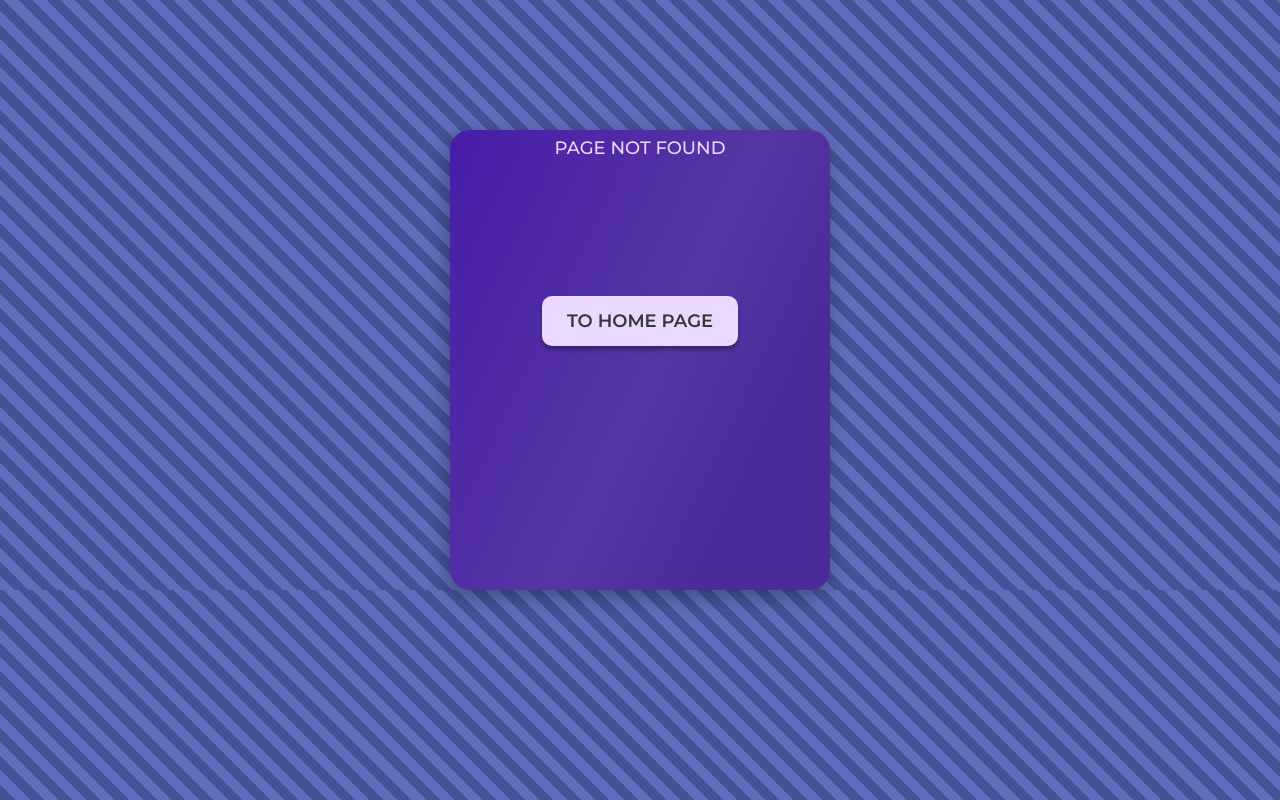
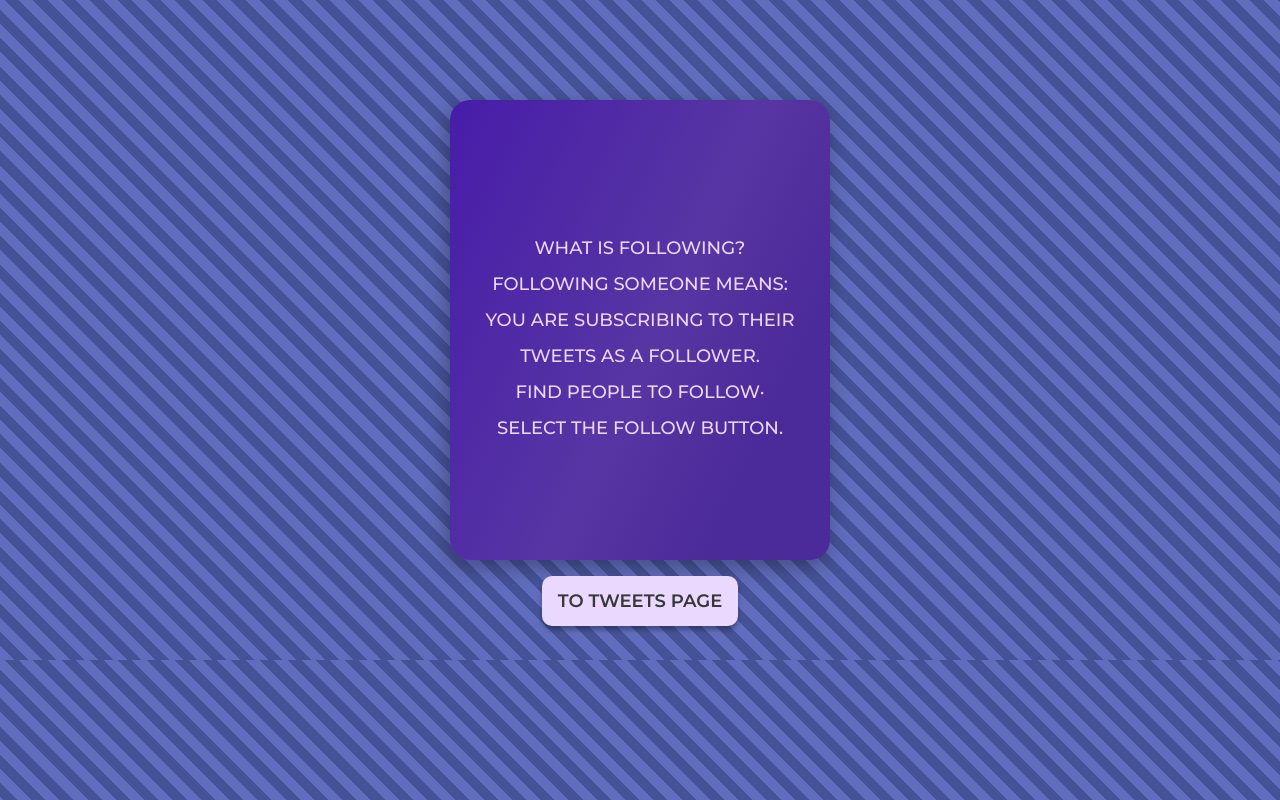
Before and after one commit to NatalieUSA/test-card-tweets, a React (Create React App) app: page /test-card-tweets/ in a window 1280 px wide. Before the commit this address had no page. Built offline with nearby package versions, Linux system fonts and the light colour scheme.

Commit message:
add Suspense, lazy

```diff
--- a/src/AppRoutes.js
+++ b/src/AppRoutes.js
@@ -1,15 +1,23 @@
-import HomePage from 'pages/HomePage';
-import NotFoundPage from 'pages/NotFoundPage';
-import TweetsPage from 'pages/TweetsPage';
+import { Suspense, lazy } from 'react';
+
+// import HomePage from 'pages/HomePage';
+// import NotFoundPage from 'pages/NotFoundPage';
+// import TweetsPage from 'pages/TweetsPage';
 import { Routes, Route } from 'react-router-dom';
+
+const HomePage = lazy(() => import('./pages/HomePage'));
+const NotFoundPage = lazy(() => import('./pages/NotFoundPage'));
+const TweetsPage = lazy(() => import('./pages/TweetsPage'));
 
 const AppRoutes = () => {
   return (
-    <Routes>
-      <Route index element={<HomePage />} />
-      <Route path="/tweets" element={<TweetsPage />} />
-      <Route path="*" element={<NotFoundPage />} />
-    </Routes>
+    <Suspense>
+      <Routes>
+        <Route index element={<HomePage />} />
+        <Route path="/tweets" element={<TweetsPage />} />
+        <Route path="*" element={<NotFoundPage />} />
+      </Routes>
+    </Suspense>
   );
 };
 export default AppRoutes;
--- a/src/components/App.jsx
+++ b/src/components/App.jsx
@@ -2,8 +2,8 @@
 
 export const App = () => {
   return (
-    <div style={{ margin: 'auto' }}>
-      <AppRoutes />
-    </div>
+    // <div style={{ margin: 'auto' }}>
+    <AppRoutes />
+    // {/* </div> */}
   );
 };
--- a/src/index.js
+++ b/src/index.js
@@ -7,7 +7,8 @@
 
 ReactDOM.createRoot(document.getElementById('root')).render(
   <React.StrictMode>
-    <BrowserRouter>
+    <BrowserRouter basename="/test-card-tweets">
+      {/* <BrowserRouter> */}
       <App />
     </BrowserRouter>
   </React.StrictMode>
```
